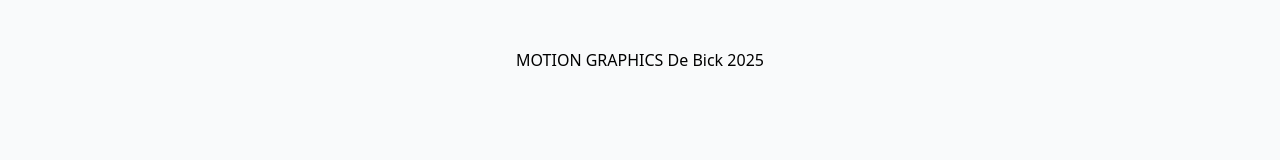
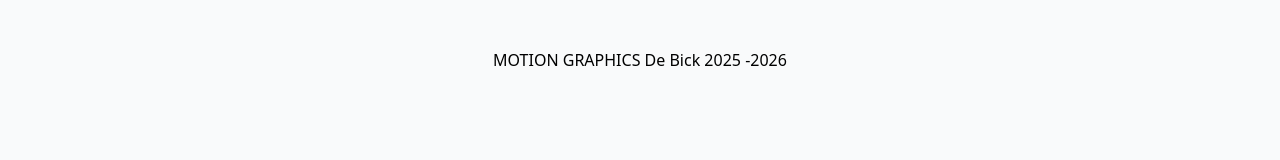
Before and after one commit to victor1782/Motion, a React (Vite) app: page / in a window 1280 px wide. Shown: the top 160 px of the page. Built offline with nearby package versions, Linux system fonts and the light colour scheme.

Commit message:
Titular cambiado a 2026

```diff
--- a/src/Components/header.tsx
+++ b/src/Components/header.tsx
@@ -1,6 +1,6 @@
 
 export default function Header() {
     return (
-        <div className='bg-gray-50 pt-12'>MOTION GRAPHICS De Bick 2025</div>
+        <div className='bg-gray-50 pt-12'>MOTION GRAPHICS De Bick 2025 -2026</div>
     )
 }
```
